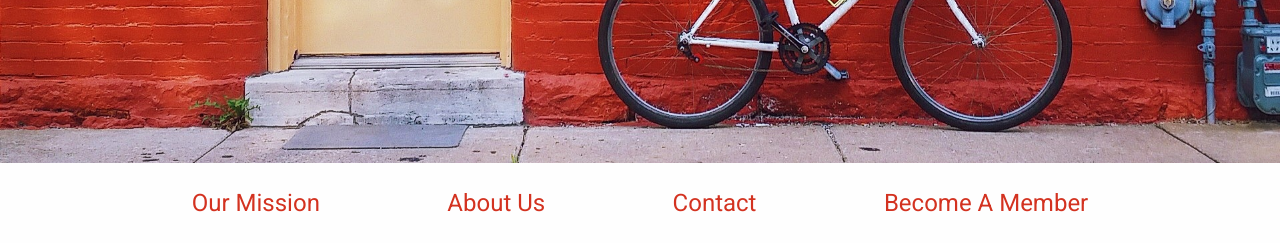
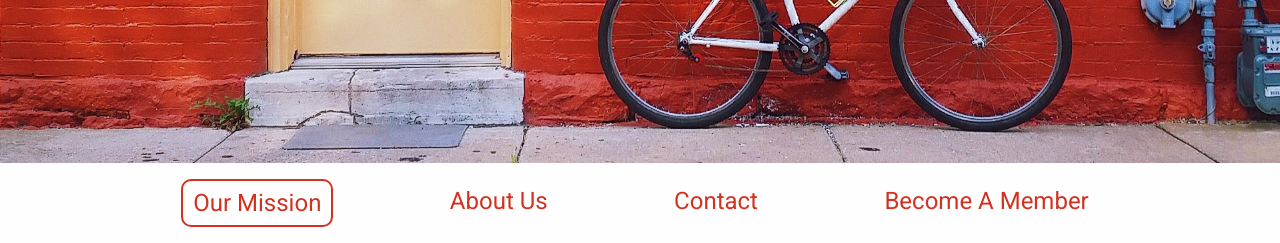
Before and after one commit to samlachance/mainstbikecoop, a plain HTML site: page index.html in a window 1280 px wide. In both pictures the pointer is over the item "Our Mission". Shown: the part 557-800 px from the top of the page. Drawn offline with Linux system fonts and the light colour scheme; a web font is replaced by a local one.

Commit message:
Update main.css

```diff
--- a/css/main.css
+++ b/css/main.css
@@ -142,12 +142,12 @@ section#logo {
         padding: 8px 10px; }
         section#logo nav ul li a {
           color: #D33220; }
-      section#logo nav ul li.filled {
+      section#logo nav ul li:hover {
         color: #D33220;
         border-radius: 10px;
         border: 2px solid #D33220;
         padding: 0; }
-        section#logo nav ul li.filled a {
+        section#logo nav ul li:hover a {
           display: block;
           padding: 8px 10px; }
 
```
